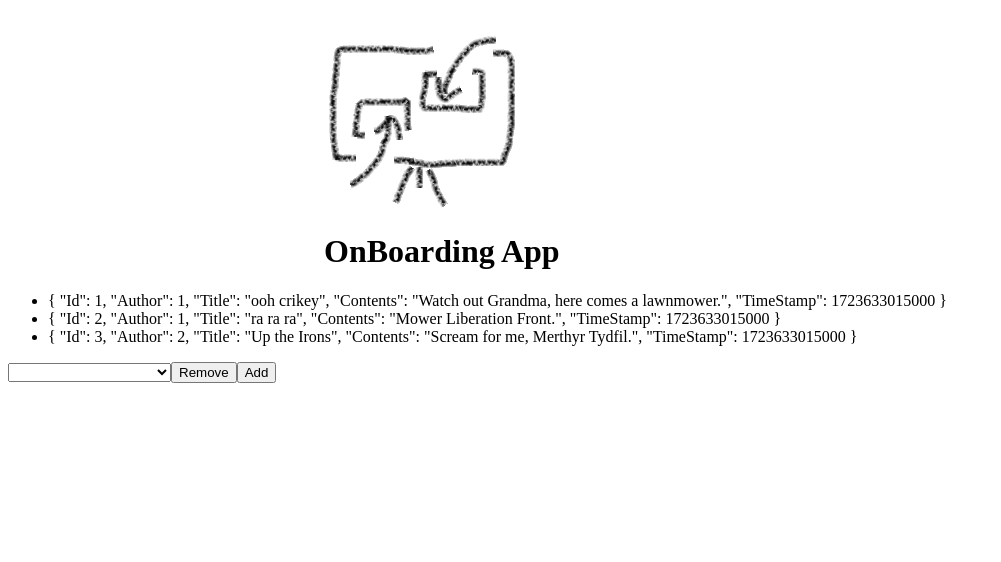
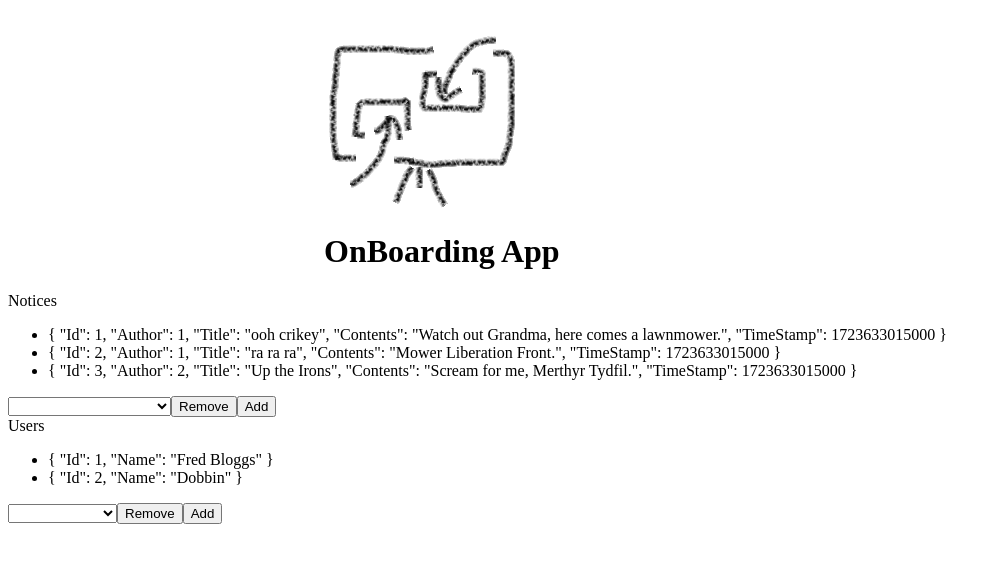
Before and after one commit to Dave-Jones-Atkins-Realis/OnBoarding.UI, a Vue app: page / in a window 1280 px wide. Shown: the top 562 px of the page, without its empty margins (0-1001 px from the left). Built offline with nearby package versions, Linux system fonts and the light colour scheme.

Commit message:
Added rudimentary Users controls

```diff
--- a/src/App.vue
+++ b/src/App.vue
@@ -5,6 +5,7 @@ import dummyData from './data/dummydata.js';
 const notices = ref(dummyData.notices);
 const users = ref(dummyData.users);
 const selectedNoticeId = ref(null);
+const selectedUserId = ref(null);
 
 const getUserName = (authorId) => {
   const user = users.value.find(user => user.Id === authorId);
@@ -24,10 +25,28 @@ const addNotice = (contents) => {
   return true;
 };
 
+const addUser = (name) => {
+  let newUser = {
+    Id: users.value.length + 1,
+    Name: name
+  };
+  users.value.push(newUser);
+  console.log(name);
+  return true;
+};
+
 const deleteNoticeById = (id) => {
   const index = notices.value.findIndex(notice => notice.Id === id);
   if (index !== -1) {
     notices.value.splice(index, 1);
+  }
+  return true;
+};
+
+const deleteUserById = (id) => {
+  const index = users.value.findIndex(user => user.Id === id);
+  if (index !== -1) {
+    users.value.splice(index, 1);
   }
   return true;
 };
@@ -44,12 +63,16 @@ const deleteNoticeById = (id) => {
       <img src="./assets/OnBoarding.png" alt="Notice Board" >
       <h1>OnBoarding App</h1>
     </div>
-
+    <div>
+      Notices
       <ul>
         <li v-for="notice in notices" :key="notice.Id">
           {{notice}}
         </li>
       </ul>
+    </div>
+
+    <div>
       <select v-model="selectedNoticeId" id="notices">
         <option v-for="notice in notices" :key="notice.Id" :value="notice.Id">
           {{getUserName(notice.Author) + ': ' + notice.Title}}
@@ -57,6 +80,27 @@ const deleteNoticeById = (id) => {
       </select>
       <button @click="deleteNoticeById(selectedNoticeId)"> Remove</button>
       <button @click="addNotice('some content')"> Add</button>
+    </div>
+
+    <div>
+      Users
+      <ul>
+        <li v-for="user in users" :key="user.Id">
+          {{user}}
+        </li>
+      </ul>
+    </div>
+
+    <div>
+      <select v-model="selectedUserId" id="users">
+        <option v-for="user in users" :key="user.Id" :value="user.Id">
+          {{user.Id + ': ' + user.Name}}
+        </option>
+      </select>
+      <button @click="deleteUserById(selectedUserId)"> Remove</button>
+      <button @click="addUser('Mary Poppins')"> Add</button>
+    </div>
+
   </main>
 </template>
 
```
Lines whose indentation alone changed are shown as unchanged.
